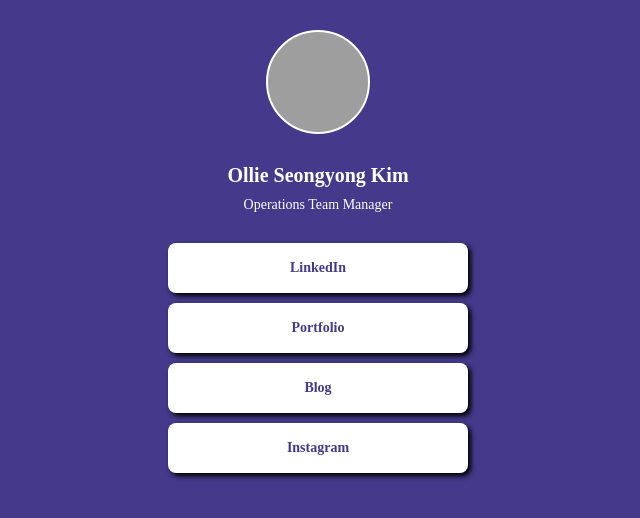
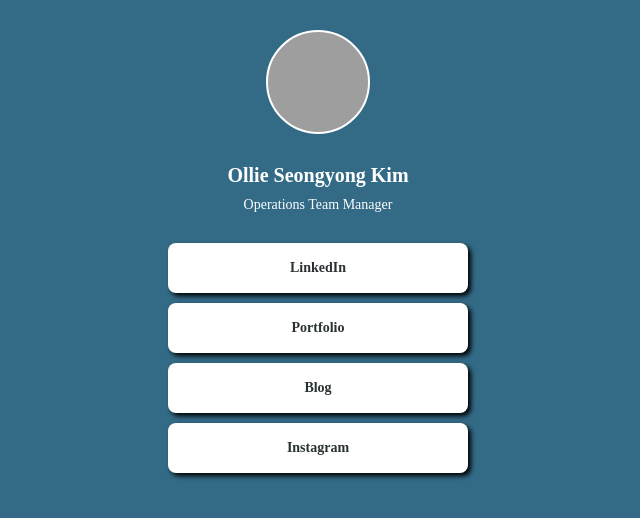
Before and after one commit to OllieKim/Lab, a plain HTML site: page index.html in a window 1280 px wide. Shown: the whole page, without its empty margins (322-962 px from the left). Drawn offline with Linux system fonts and the light colour scheme; grey boxes are pictures that could not be loaded; a web font is replaced by a local one.

Commit message:
Update index.html

```diff
--- a/index.html
+++ b/index.html
@@ -14,7 +14,7 @@
             font-family: "Pretendard",serif;
         }
        body {
-        background-color: #44398A;
+        background-color: #336B87;
        }
        .profile {
             width: 100px;
@@ -62,7 +62,7 @@
 
             font-size: 14px;
             font-weight: bold;
-            color:#44398A;
+            color:#2A3132;
 
             display: flex;
             flex-direction: column;
```
